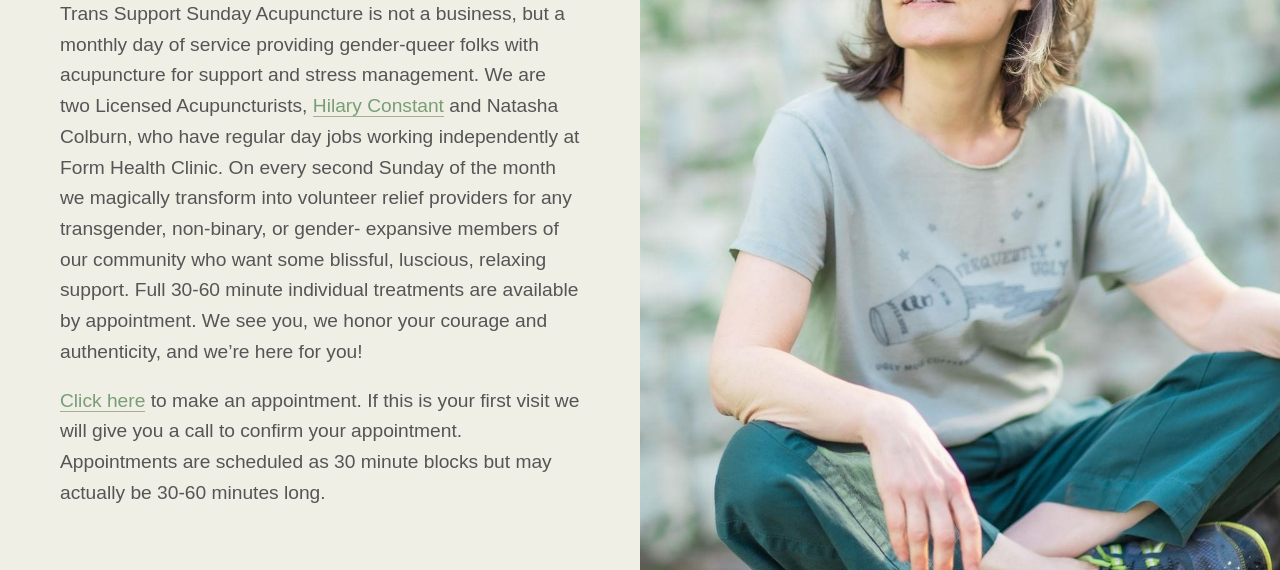
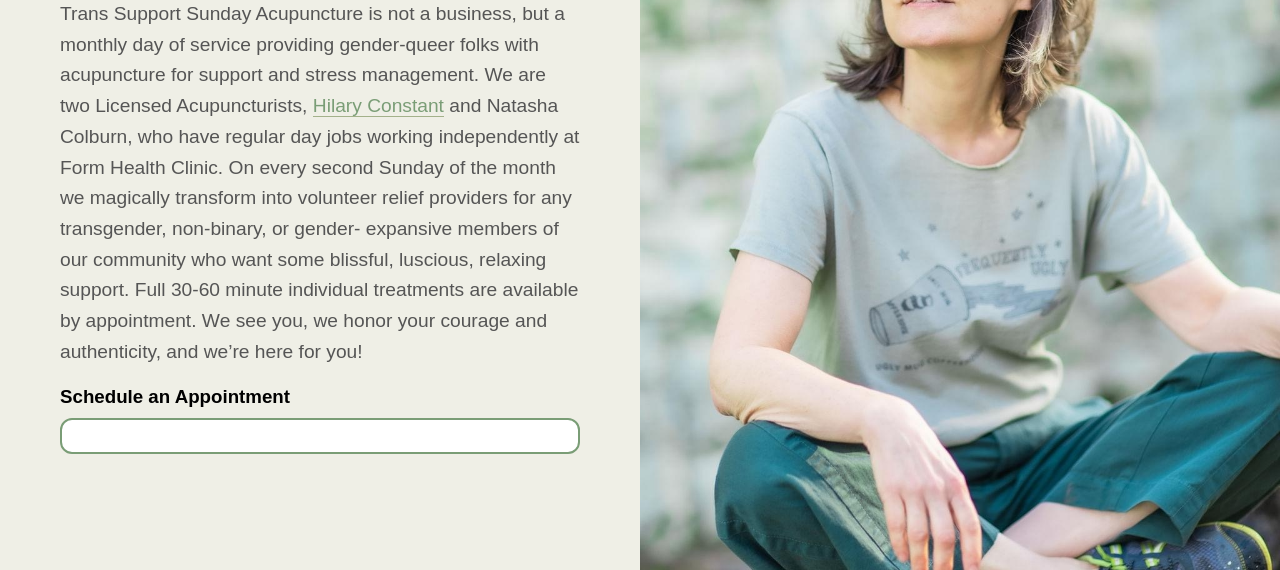
Before and after one commit to natashacolburn/natashacolburn.github.io, a website: page public/trans-support-sunday.html in a window 1280 px wide. Shown: the part 230-800 px from the top of the page. Drawn offline with Linux system fonts and the light colour scheme; a script that the page names is missing.

Commit message:
replace link with embed

```diff
--- a/public/style.css
+++ b/public/style.css
@@ -86,6 +86,14 @@ header a:focus {
   outline-offset: 2px;
 }
 
+.embed {
+  border: 2px solid #7a9d76; /* natural olive green */
+  border-radius: 12px;
+  padding: 16px;
+  margin-top: 10px;
+  background-color: white;
+}
+
 .right-half {
   background: url("/natasha.jpeg") center center / cover no-repeat;
 }
--- a/public/trans-support-sunday.html
+++ b/public/trans-support-sunday.html
@@ -33,15 +33,10 @@
           honor your courage and authenticity, and we’re here for you!
         </p>
         <br />
-        <p>
-          <a
-            href="https://app.squareup.com/appointments/book/oy9jaggmxccbr2/FMW1ZZ7EFXS6Q/start"
-            >Click here</a
-          >
-          to make an appointment. If this is your first visit we will give you a
-          call to confirm your appointment. Appointments are scheduled as 30
-          minute blocks but may actually be 30-60 minutes long.
-        </p>
+        <h3>Schedule an Appointment</h3>
+        <div class="embed">
+          <script src="https://square.site/appointments/buyer/widget/oy9jaggmxccbr2/FMW1ZZ7EFXS6Q.js"></script>
+        </div>
       </div>
       <div class="right-half">
         <!-- Background image fills right half -->
```
